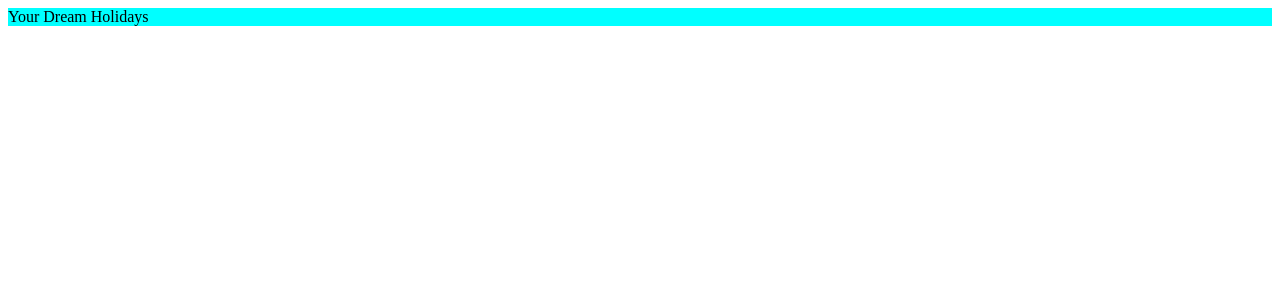
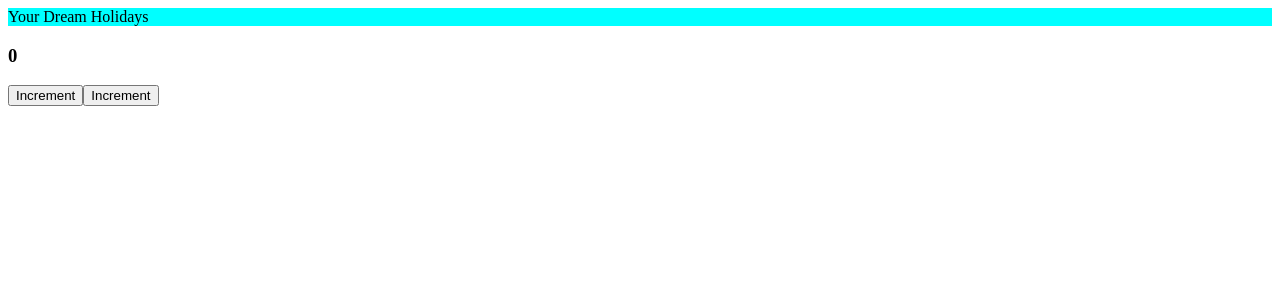
Before and after one commit to Nick2603/your_dream_holidays, a React (Create React App) app: page / in a window 1280 px wide. Shown: the top 300 px of the page. Built offline with nearby package versions, Linux system fonts and the light colour scheme.

Commit message:
Redux config (#5)
Co-authored-by: Mykyta Vostrikov <mykyta.vostrikov@sigma.software>

```diff
--- a/src/components/App/App.tsx
+++ b/src/components/App/App.tsx
@@ -1,8 +1,22 @@
 import React from "react";
+import { useDispatch } from "react-redux";
+import { useAppSelector } from "../../hooks/redux";
+import { userSlice } from "../../store/reducers/UserSlice";
 import styles from "./App.module.scss";
 
 const App = () => {
-  return <div className={styles.div}>Your Dream Holidays</div>;
+  const { count } = useAppSelector((state) => state.userReducer);
+  const { increment, decrement } = userSlice.actions;
+  const dispatch = useDispatch();
+
+  return (
+    <>
+      <div className={styles.div}>Your Dream Holidays</div>
+      <h3>{count}</h3>
+      <button onClick={() => dispatch(increment(1))}>Increment</button>
+      <button onClick={() => dispatch(decrement(1))}>Increment</button>
+    </>
+  );
 };
 
 export default App;
--- /dev/null
+++ b/src/hooks/redux.ts
@@ -0,0 +1,5 @@
+import { useDispatch, TypedUseSelectorHook, useSelector } from "react-redux";
+import type { AppDispatch, RootState } from "../store/store";
+
+export const useAppDispatch = () => useDispatch<AppDispatch>();
+export const useAppSelector: TypedUseSelectorHook<RootState> = useSelector;
--- a/src/index.tsx
+++ b/src/index.tsx
@@ -2,12 +2,18 @@ import React from "react";
 import ReactDOM from "react-dom/client";
 import "./index.scss";
 import App from "./components/App/App";
+import { Provider } from "react-redux";
+import { setupStore } from "./store/store";
+
+const store = setupStore();
 
 const root = ReactDOM.createRoot(
   document.getElementById("root") as HTMLElement
 );
 root.render(
   <React.StrictMode>
-    <App />
+    <Provider store={store}>
+      <App />
+    </Provider>
   </React.StrictMode>
 );
--- /dev/null
+++ b/src/models/IUser.ts
@@ -0,0 +1,5 @@
+export interface IUser {
+  id: number;
+  name: string;
+  email: string;
+}
--- /dev/null
+++ b/src/store/reducers/UserSlice.ts
@@ -0,0 +1,31 @@
+import { createSlice, PayloadAction } from "@reduxjs/toolkit";
+import { IUser } from "../../models/IUser";
+
+interface UserState {
+  users: IUser[];
+  isLoading: boolean;
+  error: string;
+  count: number;
+}
+
+const initialState: UserState = {
+  users: [],
+  isLoading: false,
+  error: "",
+  count: 0,
+};
+
+export const userSlice = createSlice({
+  name: "user",
+  initialState,
+  reducers: {
+    increment(state, action: PayloadAction<number>) {
+      state.count += action.payload;
+    },
+    decrement(state, action: PayloadAction<number>) {
+      state.count -= action.payload;
+    },
+  },
+});
+
+export default userSlice.reducer;
--- /dev/null
+++ b/src/store/store.ts
@@ -0,0 +1,16 @@
+import { combineReducers, configureStore } from "@reduxjs/toolkit";
+import userReducer from "./reducers/UserSlice";
+
+const rootReducer = combineReducers({
+  userReducer,
+});
+
+export const setupStore = () => {
+  return configureStore({
+    reducer: rootReducer,
+  });
+};
+
+export type RootState = ReturnType<typeof rootReducer>;
+export type AppStore = ReturnType<typeof setupStore>;
+export type AppDispatch = AppStore["dispatch"];
```
Also changed, not shown: package.json (+7 -2 lines), .eslintrc.js, 1 other file (tests, documents, lock files or other folders).
